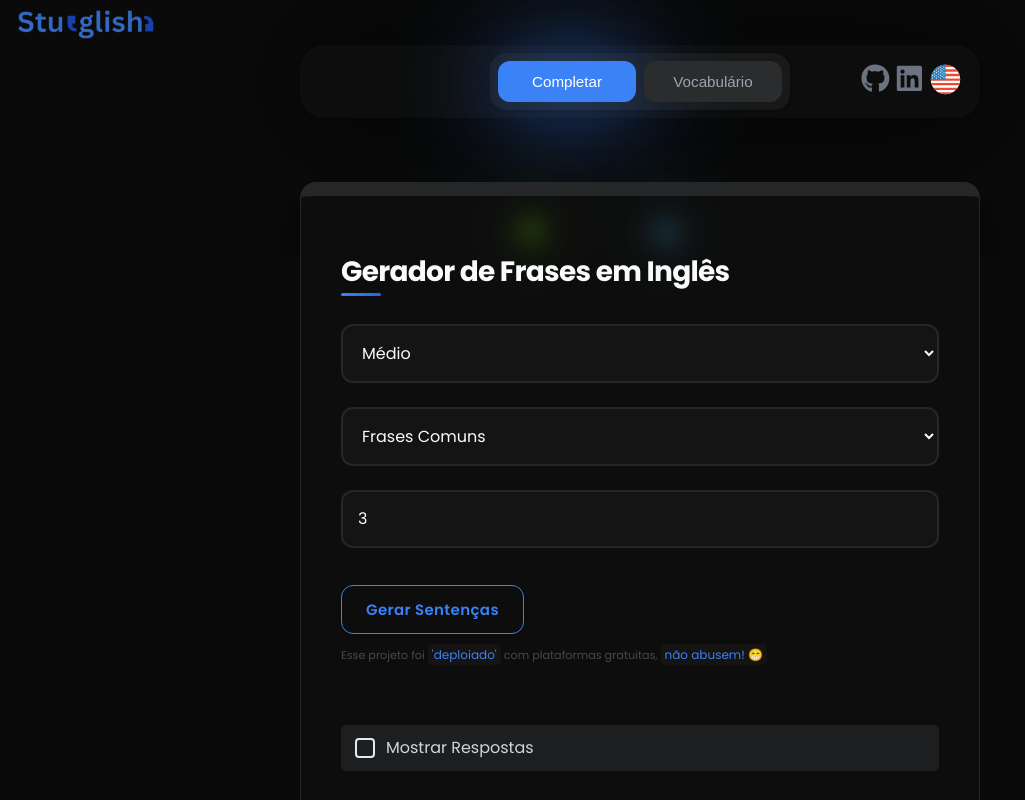
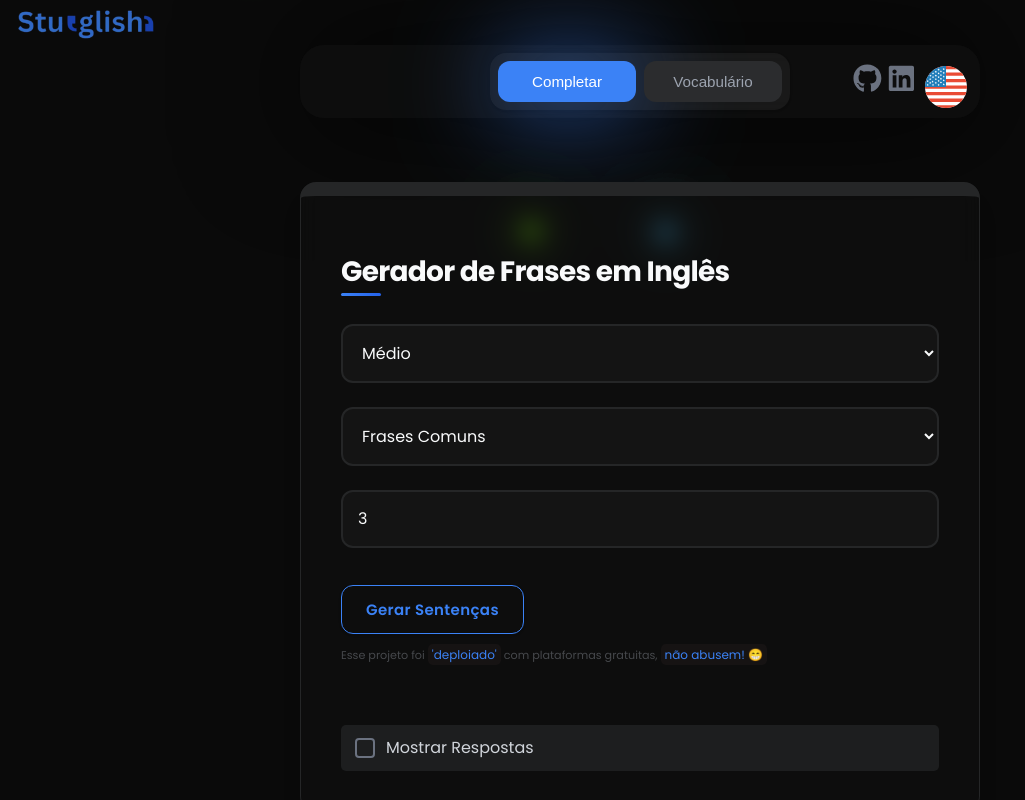
Before and after one commit to henriquepierandrei/Stuglish-Project, a React (Vite) app in the folder frontend/: page /completar in a window 1280 px wide. Shown: the whole page, without its empty margins (0-1025 px from the left). Built offline with nearby package versions, Linux system fonts and the light colour scheme.

Commit message:
refactor: Atualizado o style

```diff
--- a/frontend/src/components/socialmedia/SocialMedia.tsx
+++ b/frontend/src/components/socialmedia/SocialMedia.tsx
@@ -18,7 +18,7 @@ const SocialMedia: React.FC = () => {
           loop={false}
           autoplay={true}
           className="footer-icon lottie"
-          style={{marginBottom: "5px"}}
+          style={{marginBottom: "5px", width: "50px", height: "50px"}}
         />
 
     </footer>
--- a/frontend/src/pages/SentencePage.css
+++ b/frontend/src/pages/SentencePage.css
@@ -55,7 +55,7 @@
 }
 
 .btn-secondary:hover {
-    background: #e5e7eb; /* Cor fixa cinza claro */
+    background: linear-gradient(135deg, #2a2b2e, #162738);
     color: white;
     box-shadow: var(--shadow-md);
     transform: translateY(-1px);
@@ -183,7 +183,7 @@
 .card {
     padding: 24px;
     background: #1a1b1b; /* Cor fixa escura */
-    border: 1px solid #e5e7eb; /* Cor fixa cinza claro */
+    border: 1px solid #6b7280; /* Cor fixa cinza claro */
     color: white;
     border-radius: var(--border-radius);
     margin-top: 24px;
@@ -219,7 +219,7 @@
     height: 20px;
     cursor: pointer;
     appearance: none;
-    border: 2px solid #e5e7eb; /* Cor fixa cinza claro */
+    border: 2px solid #6b7280; /* Cor fixa cinza claro */
     border-radius: 4px;
     transition: var(--transition-all);
 }
```
